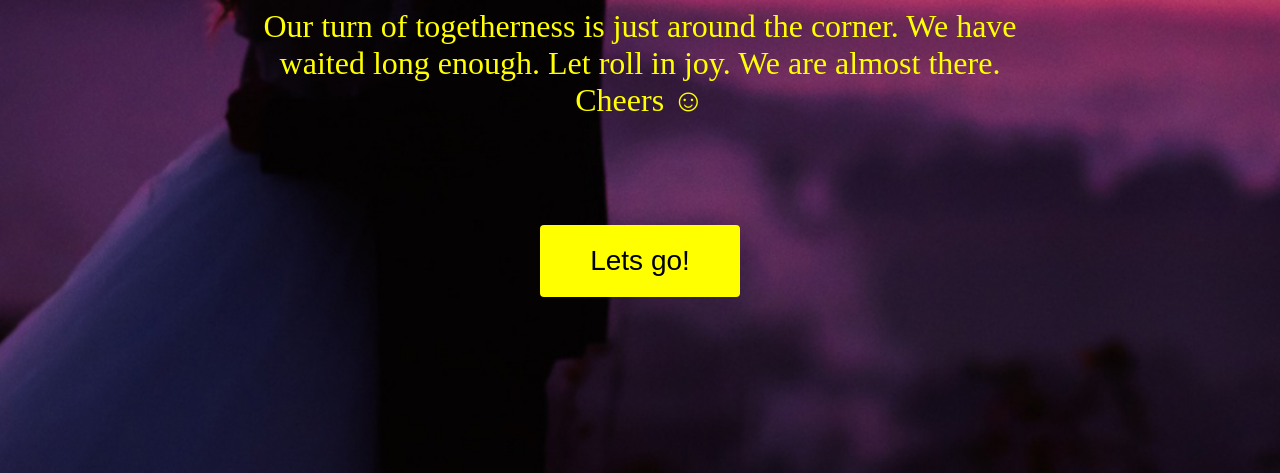
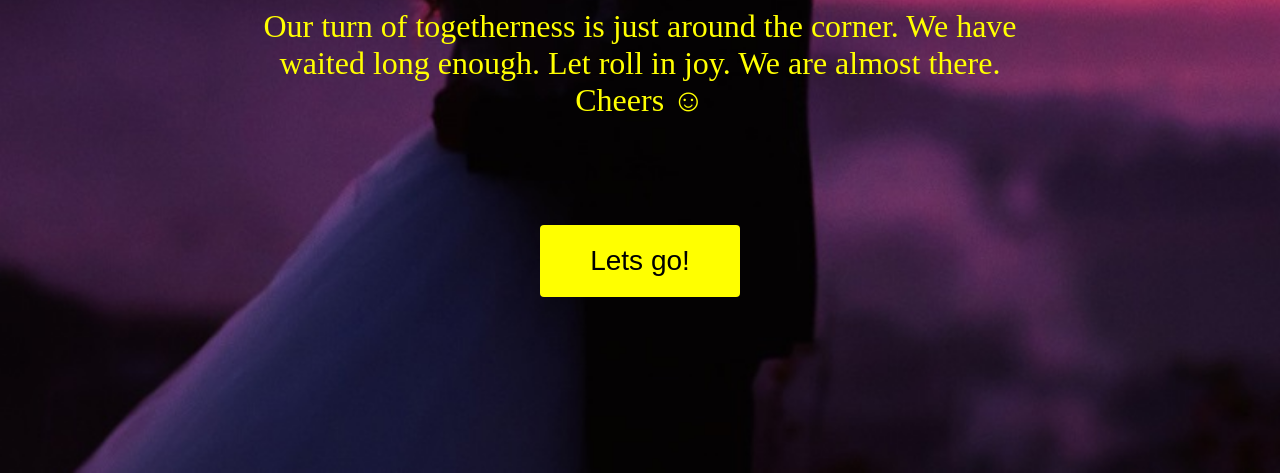
Before and after one commit to Ebin47/Rose, a plain HTML site: page index5.html in a window 1280 px wide. Shown: the part 343-816 px from the top of the page. Drawn offline with nearby package versions, Linux system fonts and the light colour scheme.

Commit message:
Update index5.html

```diff
--- a/index5.html
+++ b/index5.html
@@ -4,7 +4,7 @@
 <style>
 .bg {
     /* The image used */
-    background-image: url("Resources/5.jpg");
+    background-image: url("Resources/51.jpg");
     /* Full height */
     height: 100%;
     /* Center and scale the image nicely */
```
